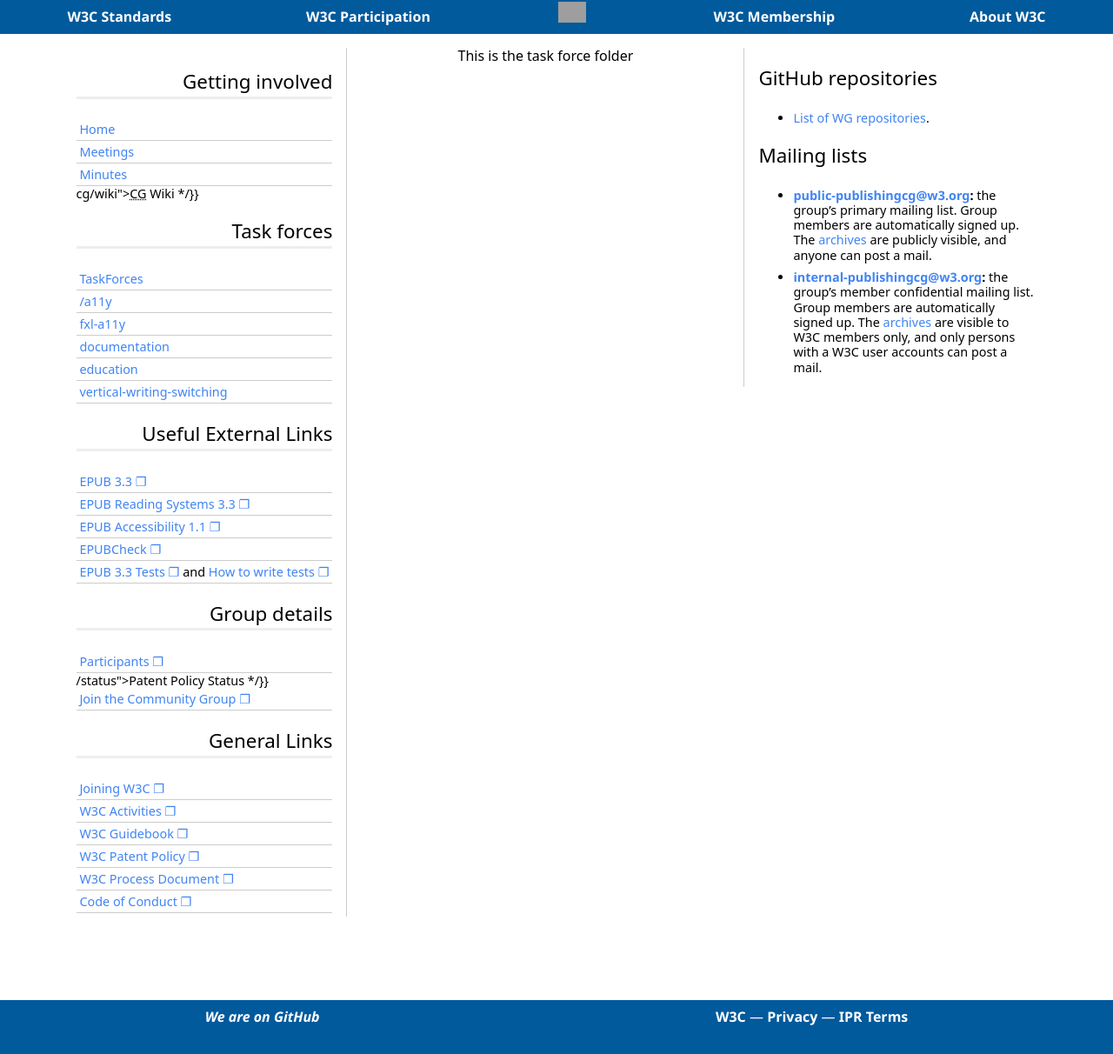
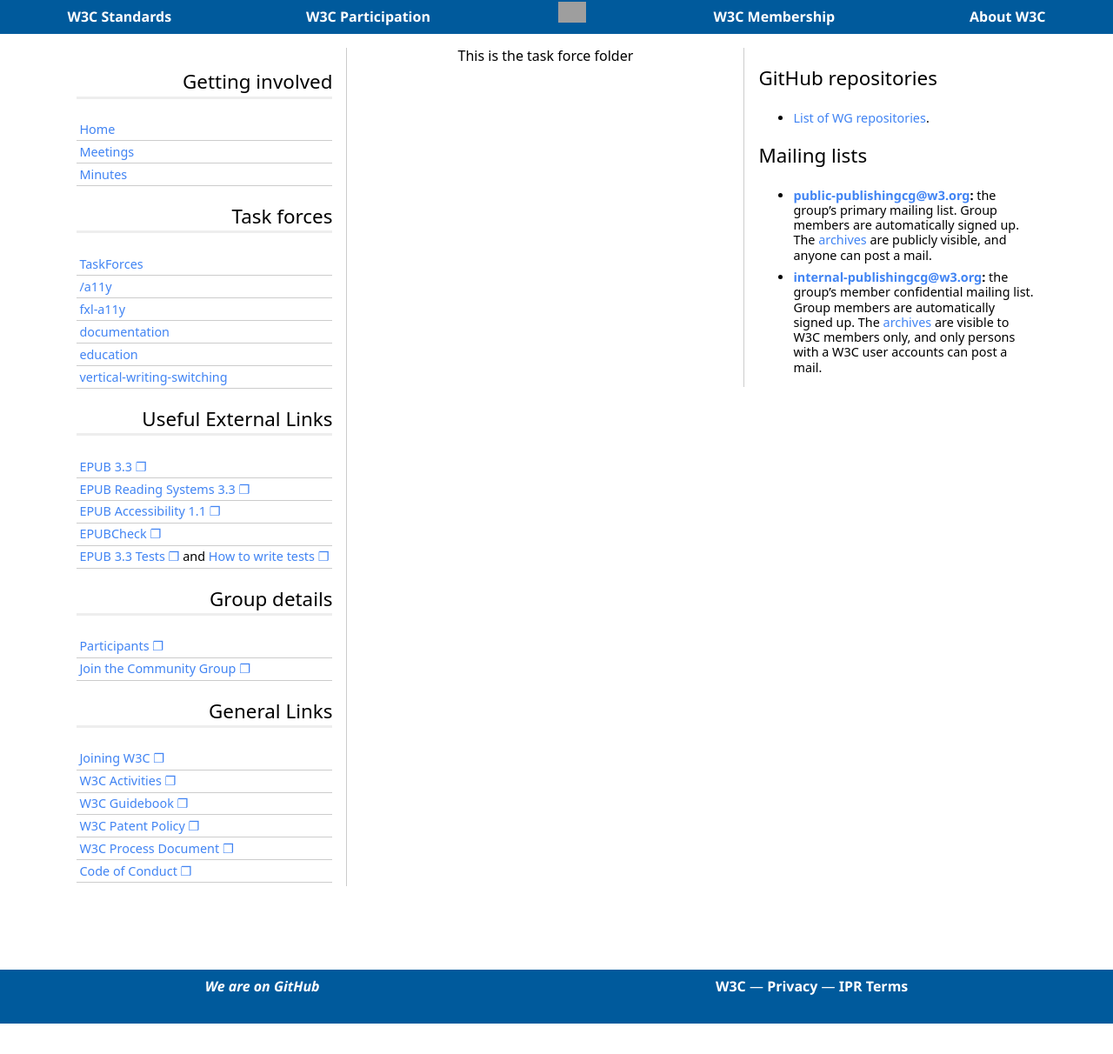
Before and after one commit to w3c/publishingcg, a Jekyll site: the page built from TaskForces/index.md, in a window 1280 px wide. Shown: the whole page at 87% size. Built offline with Jekyll 4.4.1, drawn with Linux system fonts in a browser that asks for light colours; some web fonts are replaced; after the commit the page ends 1177 px from its top, so only the background shows below that; grey boxes are pictures that could not be loaded.

Commit message:
Update nav.html

```diff
--- a/_includes/nav.html
+++ b/_includes/nav.html
@@ -4,7 +4,7 @@
         <li><a href="{{ site.baseurl }}/">Home</a></li>
         <li><a href="{{ site.baseurl }}/Meetings/">Meetings</a></li>
         <li><a href="{{ site.baseurl }}/Meetings/Minutes/">Minutes</a></li>
-        {{/*  <li><a rel="external" href="https://github.com/w3c/{{ site.cgname_lc }}cg/wiki"><abbr title="Community Group">CG</abbr> Wiki</a></li>  */}}
+        <!--  <li><a rel="external" href="https://github.com/w3c/{{ site.cgname_lc }}cg/wiki"><abbr title="Community Group">CG</abbr> Wiki</a></li>  -->
     </ul>
 
     <h3>Task forces</h3>
@@ -29,7 +29,7 @@
     <h3>Group details</h3>
     <ul>
         <li><a rel="external" href="https://www.w3.org/groups/cg/{{ site.cgname_lc }}cg/participants?sortaff=1">Participants</a></li>
-        {{/*  <li><a rel="external" href="https://www.w3.org/2004/01/pp-impl/{{ site.groupid }}/status">Patent Policy Status</a></li>  */}}
+        <!--  <li><a rel="external" href="https://www.w3.org/2004/01/pp-impl/{{ site.groupid }}/status">Patent Policy Status</a></li> -->
         <li><a rel="external" href="https://www.w3.org/2004/01/pp-impl/{{ site.groupid }}/join">Join the Community Group</a></li>
     </ul>
 
```
